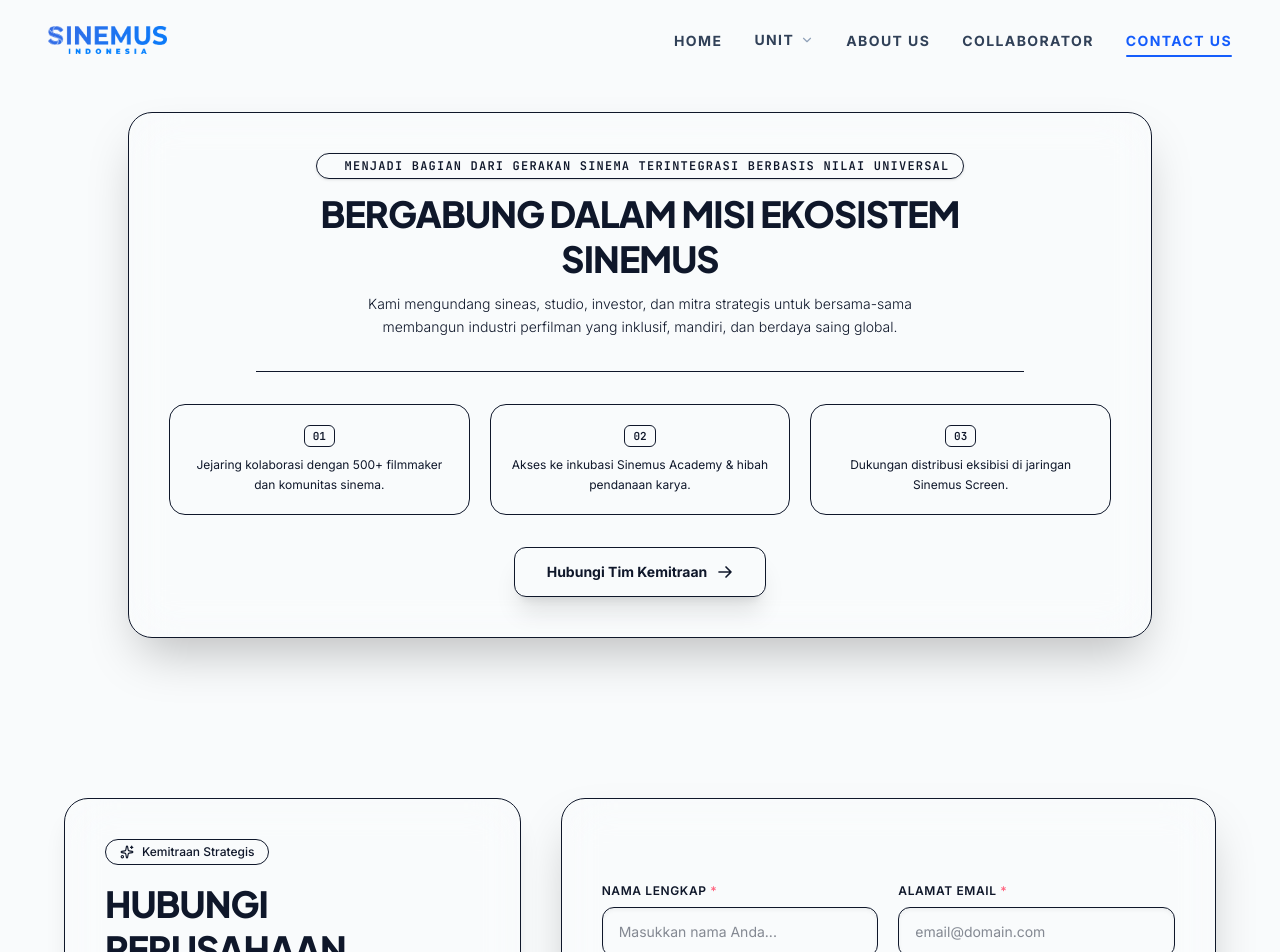
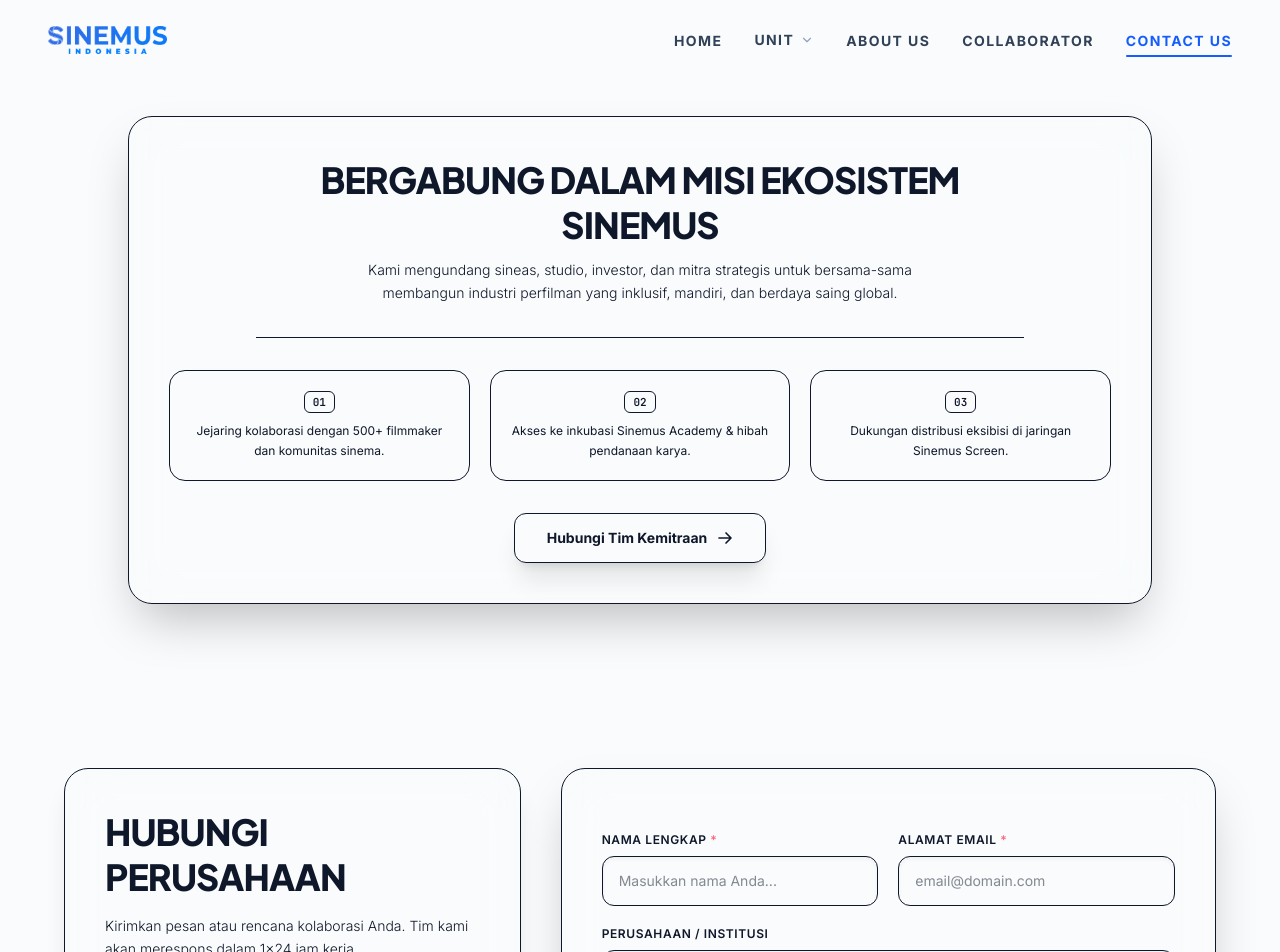
Before and after one commit to sinemusid/corporate-web-personal, a Next.js app: page /contact in a window 1280 px wide. Shown: the top 952 px of the page. Built offline with nearby package versions, Linux system fonts and the light colour scheme.

Commit message:
refactor: Remove unused elements from CollaboratorPartners, ContactCompanyForm, and JoinMission components for cleaner code

```diff
--- a/src/features/collaborators/components/CollaboratorPartners.tsx
+++ b/src/features/collaborators/components/CollaboratorPartners.tsx
@@ -14,9 +14,6 @@
     >
       {/* Main Header */}
       <header className="space-y-3 max-w-3xl mx-auto flex flex-col items-center z-10">
-        <span className="px-3 py-1 text-[11px] font-mono font-medium rounded-full bg-blue-50/80 text-blue-700 border border-blue-200/60 uppercase tracking-wider">
-          EKOSISTEM &amp; JARINGAN SINEMUS
-        </span>
         <h1 className="text-3xl sm:text-4xl md:text-5xl font-heading font-black text-slate-900 uppercase tracking-tight leading-tight">
           {data.heading}
         </h1>
--- a/src/features/contact/components/ContactCompanyForm.tsx
+++ b/src/features/contact/components/ContactCompanyForm.tsx
@@ -1,7 +1,7 @@
 'use client';
 
 import React, { useState, useEffect } from 'react';
-import { Mail, Phone, MapPin, Check, Send, Loader2, Sparkles } from 'lucide-react';
+import { Mail, Phone, MapPin, Check, Send, Loader2 } from 'lucide-react';
 import { ContactCompanyData, ContactFormData } from '../types';
 import { submitContactForm } from '../api';
 
@@ -76,11 +76,6 @@
         <div className="pointer-events-none absolute -bottom-20 -left-20 w-64 h-64 bg-accent-subtle/20 rounded-full blur-3xl opacity-60" aria-hidden="true" />
 
         <div className="space-y-4 z-10">
-          <div className="inline-flex items-center gap-2 px-3.5 py-1 rounded-full bg-accent-subtle/30 border border-borderToken-subtle/50 text-xs font-mono font-medium text-content-primary">
-            <Sparkles className="w-3.5 h-3.5" />
-            <span>Kemitraan Strategis</span>
-          </div>
-
           <h2 className="text-2xl sm:text-3xl lg:text-4xl font-heading font-black text-content-primary uppercase tracking-tight leading-tight">
             {labels.heading}
           </h2>
--- a/src/features/contact/components/JoinMission.tsx
+++ b/src/features/contact/components/JoinMission.tsx
@@ -16,10 +16,6 @@
 
       {/* Header section (Centered) */}
       <header className="space-y-3 max-w-2xl mx-auto flex flex-col items-center z-10">
-        <span className="text-[10px] sm:text-xs uppercase font-mono font-semibold text-content-primary tracking-widest px-3.5 py-1 bg-accent-subtle/40 border border-borderToken-subtle/60 rounded-full inline-flex items-center gap-2 shadow-sm">
-          <span className="w-1.5 h-1.5 rounded-full bg-content-primary animate-pulse" />
-          {data.subheading}
-        </span>
         <h1 className="text-2xl sm:text-3xl md:text-4xl font-heading font-black text-content-primary uppercase tracking-tight leading-tight">
           {data.heading}
         </h1>
```
